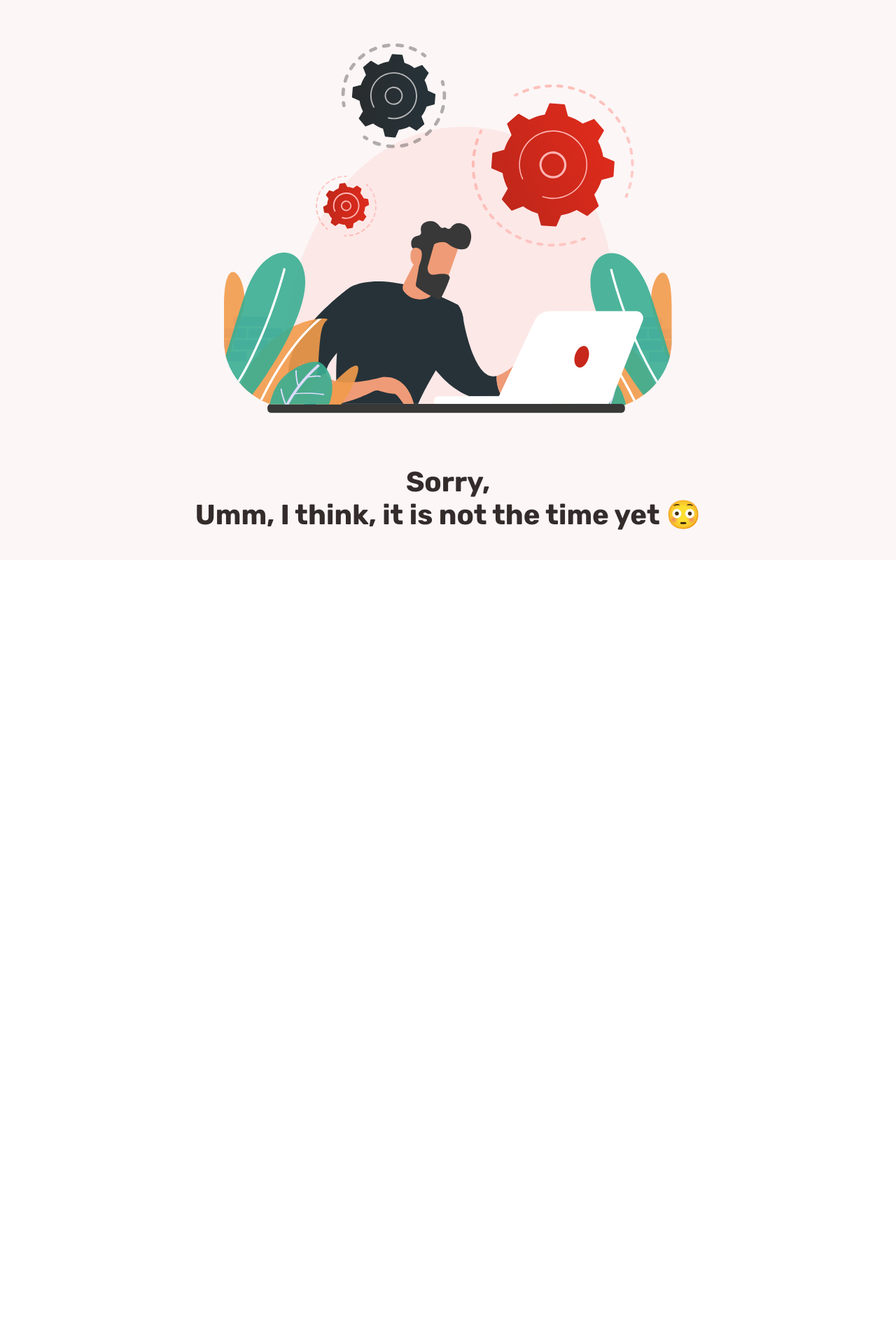
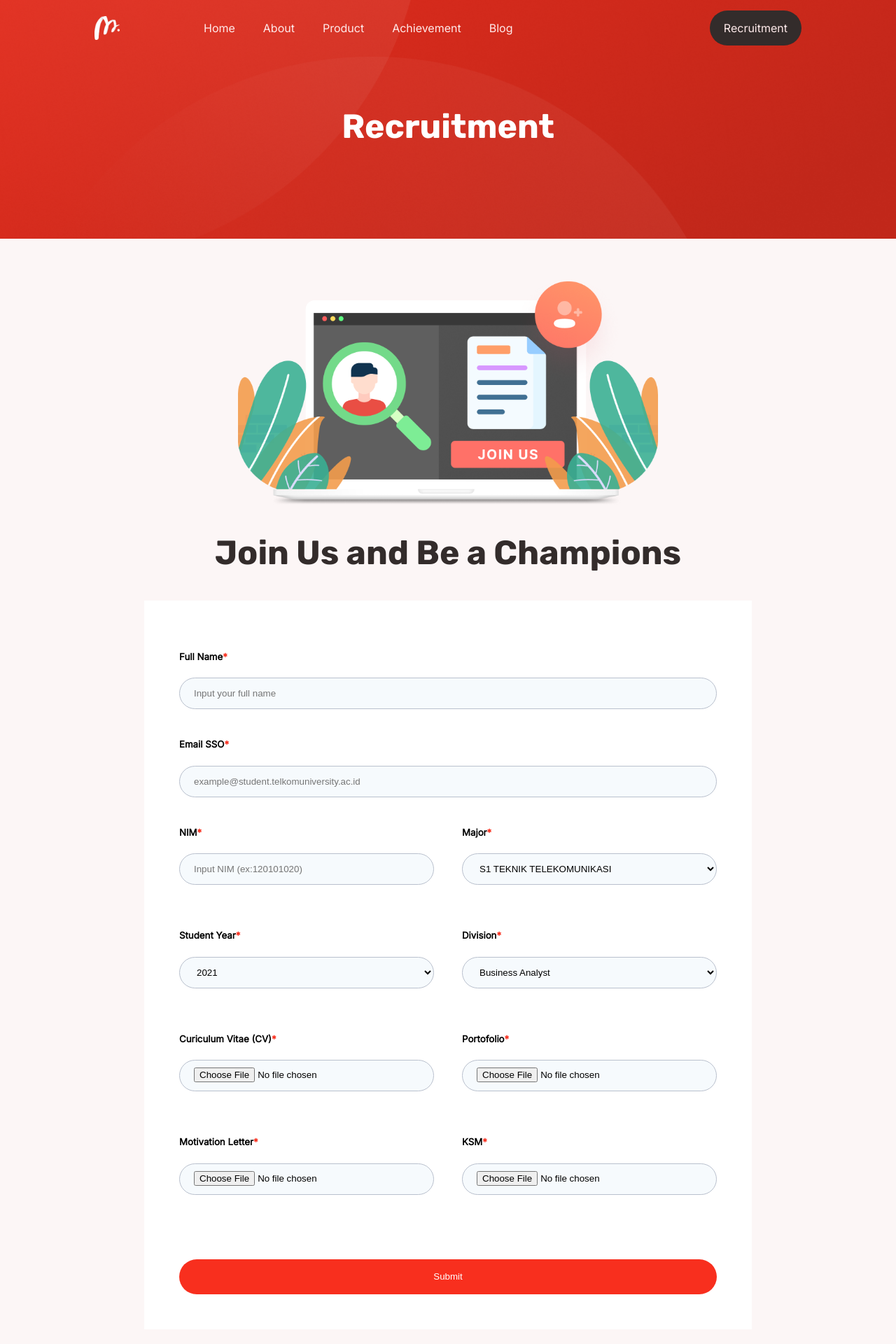
Before and after one commit to MobileInnovationLab/Legacy-Frontend-Motion, a Next.js app: page /recruitment in a window 1280 px wide. Shown: the top 1920 px of the page at 70% size. Before the commit the page ends 800 px from the top, so only its background shows below. Built offline with nearby package versions, Linux system fonts and the light colour scheme.

Commit message:
commit all, semoga gaada bug

```diff
--- a/components/navbar.jsx
+++ b/components/navbar.jsx
@@ -3,6 +3,7 @@ import Image from 'next/image';
 import { withRouter } from 'next/router';
 import { useState, useEffect } from 'react';
 import styles from '../styles/components/navbar.module.scss'
+import { motion } from "framer-motion";
 
 function Navbar({ router }, props) {
   const [navbar, setNavbar] = useState(false);
@@ -10,17 +11,19 @@ function Navbar({ router }, props) {
   const [aboutExpand, setAboutExpand] = useState(false);
 
   const navs = [
-    { text: 'Home', href: '/' },
+    { text: "Home", href: "/" },
     {
-      text: 'About', href: '', dropDown: [
-        { text: 'About Us', href: '/about' },
-        { text: 'Our Activity', href: '/activity' },
-        { text: 'Contact Us', href: '/contact' },
-      ]
+      text: "About",
+      href: "",
+      dropDown: [
+        { text: "About Us", href: "/about" },
+        { text: "Our Activity", href: "/activity" },
+        { text: "Contact Us", href: "/contact" },
+      ],
     },
-    { text: 'Product', href: '/product' },
-    { text: 'Achievement', href: '/achievement' },
-    { text: 'Blog', href: '/blog' },
+    { text: "Product", href: "/product" },
+    { text: "Achievement", href: "/achievement" },
+    { text: "Blog", href: "/blog" },
     // { text: '', href: '' },
   ];
 
@@ -30,7 +33,7 @@ function Navbar({ router }, props) {
     } else {
       setNavbar(false);
     }
-  }
+  };
 
   const expandAboutItem = () => {
     if (aboutExpand === true) {
@@ -38,14 +41,14 @@ function Navbar({ router }, props) {
     } else {
       setAboutExpand(true);
     }
-  }
+  };
 
   useEffect(() => {
-    window.addEventListener('scroll', scrollDown);
+    window.addEventListener("scroll", scrollDown);
     return () => {
-      window.removeEventListener('scroll', scrollDown);
-    }
-  }, [])
+      window.removeEventListener("scroll", scrollDown);
+    };
+  }, []);
 
   return (
     <>
@@ -121,9 +124,14 @@ function Navbar({ router }, props) {
             </ul>
           </div>
 
-          {/* <Link href="/recruitment">
-            <a className={styles["nav-side"]}>Recruitment</a>
-          </Link> */}
+          <Link href="/recruitment" passHref>
+            <motion.a
+              className={styles["nav-side"]}
+              whileHover={{ scale: 1.05 }}
+            >
+              Recruitment
+            </motion.a>
+          </Link>
 
           <button
             className={`${styles["button-change"]} ${
--- a/pages/_app.js
+++ b/pages/_app.js
@@ -9,8 +9,8 @@ const TRACKING_ID = "G-GHYHBVVWV8";
 ReactGa.initialize(TRACKING_ID);
 
 function MyApp({ Component, pageProps }) {
-  //return <Component {...pageProps} />;
-  return <Maintenance />;
+  return <Component {...pageProps} />;
+  //return <Maintenance />;
 }
 
 export default MyApp;
--- a/pages/recruitment.jsx
+++ b/pages/recruitment.jsx
@@ -21,6 +21,7 @@ export default function Recruitment() {
   const router = useRouter();
   const [modals, setModals] = useState(false);
   const [modalsError, setModalsError] = useState(false);
+  const [submit, setSubmit] = useState(false);
 
   // useEffect(() => {
   //   router.push('/404')
@@ -33,7 +34,7 @@ export default function Recruitment() {
           className={styles["whole-page"]}
           initial={{ opacity: 0 }}
           animate={{ opacity: 1 }}
-          transition={{ type: "spring", duration: 2, bounce: 0 }}
+          transition={{ type: "spring", duration: 1, bounce: 0 }}
         >
           <div className={styles["main-container"]}>
             <div className={styles.container}>
@@ -56,7 +57,12 @@ export default function Recruitment() {
         ""
       )}
       {modalsError ? (
-        <div className={styles["whole-page"]}>
+        <motion.div
+          className={styles["whole-page"]}
+          initial={{ opacity: 0 }}
+          animate={{ opacity: 1 }}
+          transition={{ type: "spring", duration: 1, bounce: 0 }}
+        >
           <div className={styles["main-container"]}>
             <div className={styles.container}>
               <Image
@@ -69,7 +75,7 @@ export default function Recruitment() {
               <p>You can try to refresh the page and re-submit</p>
             </div>
           </div>
-        </div>
+        </motion.div>
       ) : (
         ""
       )}
@@ -103,6 +109,7 @@ export default function Recruitment() {
             division: "Business Analyst",
           }}
           onSubmit={(data, { setSubmitting }) => {
+            setSubmit(true);
             setTimeout(() => {
               const payload = new FormData();
               payload.append("name", data.name);
@@ -122,7 +129,6 @@ export default function Recruitment() {
                 .catch((err) => {
                   setModalsError(true);
                 });
-              console.log(payload);
               setSubmitting(false);
             }, 500);
           }}
@@ -479,7 +485,12 @@ export default function Recruitment() {
                   </div>
                 </div>
               </div>
-              <button type="submit">Submit</button>
+              <button
+                className={submit ? styles["button-submitted"] : ""}
+                type="submit"
+              >
+                Submit
+              </button>
             </Form>
           )}
         </Formik>
--- a/styles/components/indexAchievementContainer.module.scss
+++ b/styles/components/indexAchievementContainer.module.scss
@@ -15,6 +15,7 @@
 		width: 100%;
 		z-index: 1;
 		padding: 0;
+		background-color: $button-outline;
 	}
 
 	.text {
--- a/styles/pages/recruitment.module.scss
+++ b/styles/pages/recruitment.module.scss
@@ -95,6 +95,14 @@
 				cursor: pointer;
 				opacity: 0.8;
 			}
+
+			&.button-submitted {
+				background-color: $text-desc;
+				&:hover {
+					cursor: progress;
+					opacity: 1;
+				}
+			}
 		}
 	}
 }
```
Also changed, not shown: pages/activity.jsx (+9 -6 lines).
